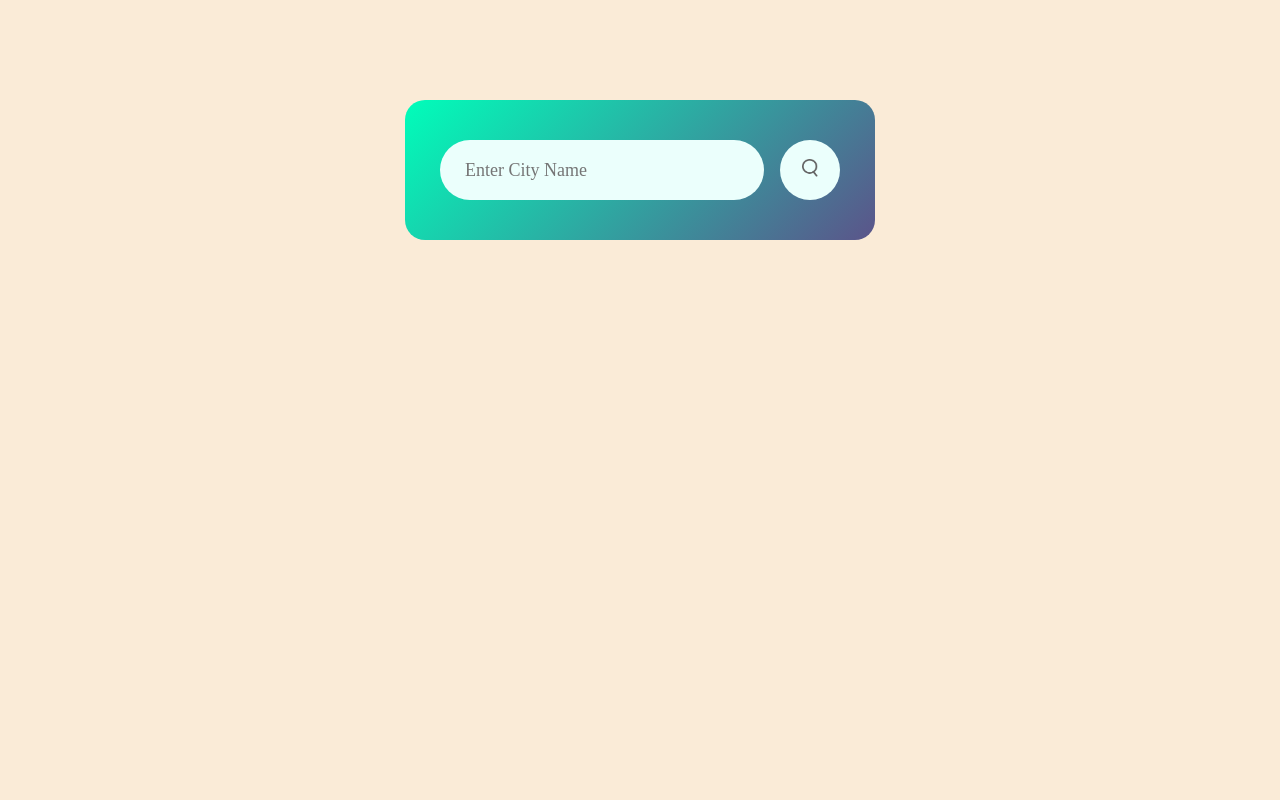
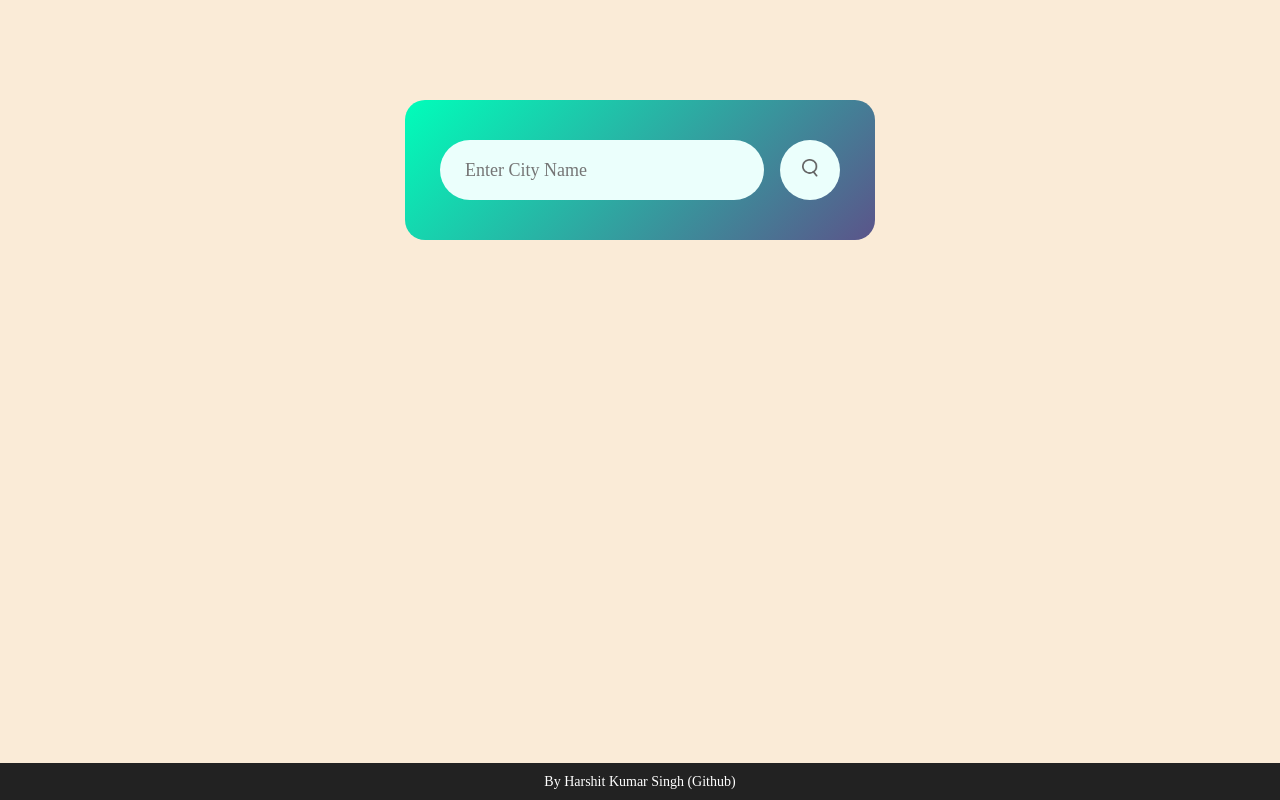
Before and after one commit to singhharshit13/WeatherApp, a plain HTML site: page index.html in a window 1280 px wide. Drawn offline with Linux system fonts and the light colour scheme.

Commit message:
Update index.html

```diff
--- a/index.html
+++ b/index.html
@@ -7,6 +7,9 @@
     <link rel="stylesheet" href="style.css">
 </head>
 <body>
+    <div class="navbar">
+        <a href="https://github.com/singhharshit13/WeatherApp">By Harshit Kumar Singh (Github)</a>
+    </div>
     <div class="card">
         <div class="search">
             <input type="text" placeholder="Enter City Name" spellcheck="false">
```
